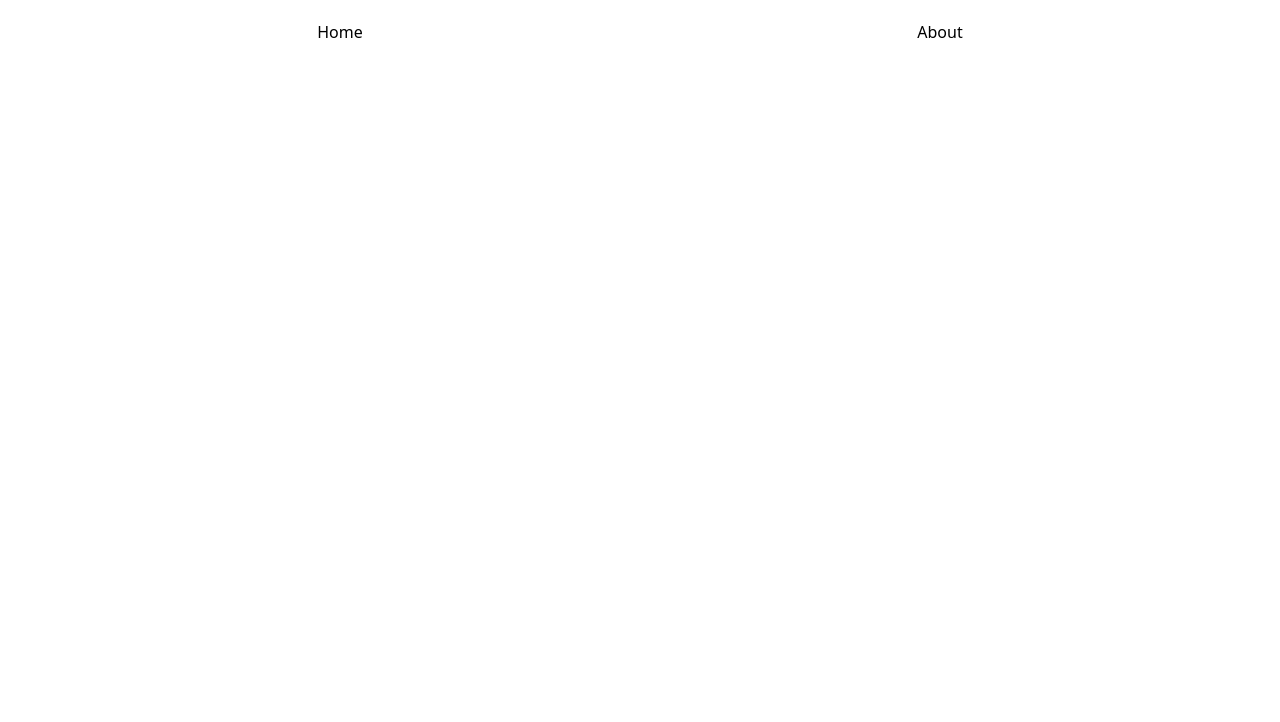
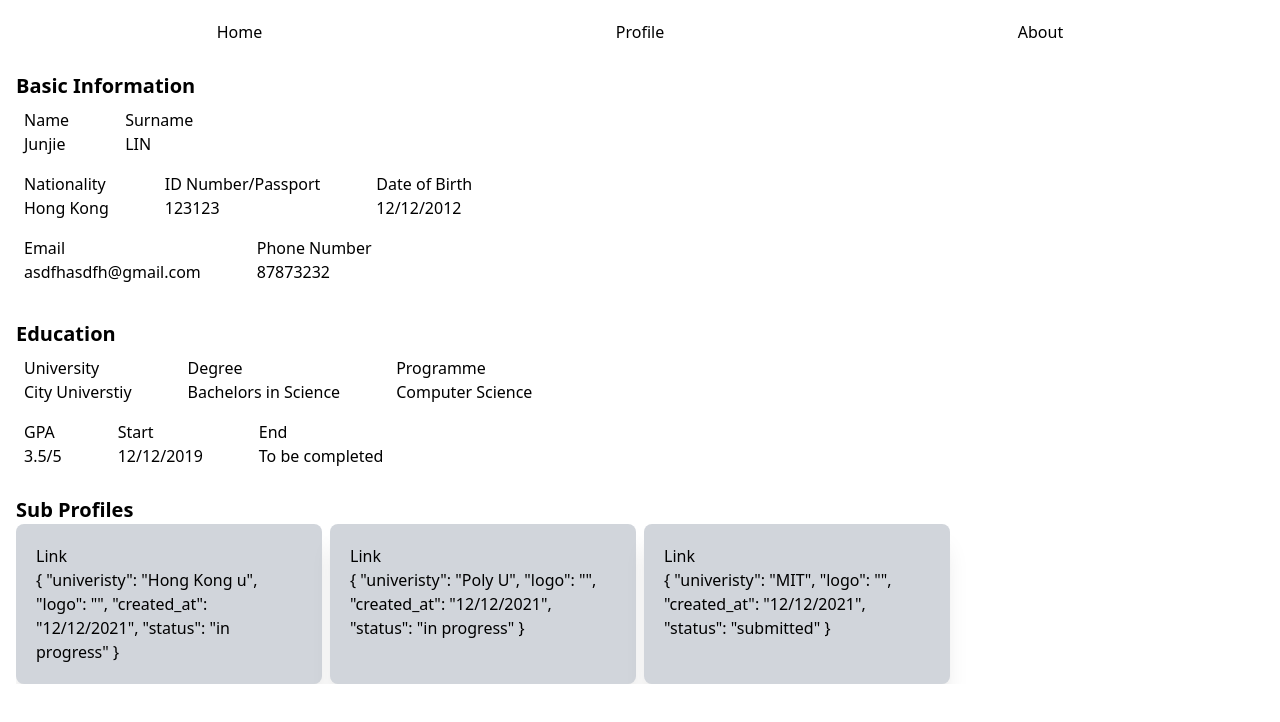
Before and after one commit to ModieJun/uni, a Vue app: page /profile in a window 1280 px wide. Shown: the top 722 px of the page. Built offline with nearby package versions, Linux system fonts and the light colour scheme.

Commit message:
implement profile and subprofile skeletons

```diff
--- a/src/App.vue
+++ b/src/App.vue
@@ -1,14 +1,14 @@
 <template>
   <div id="app">
     <Nav />
-    <div class="container mx-auto p-5 md:p-10 ">
+    <div class="container mx-auto  w-full">
       <router-view />
     </div>
   </div>
 </template>
 
 <script>
-import Nav from "@/components/Nav";
+import Nav from "./components/Nav";
 export default {
   name: "App",
   components: {
--- a/src/assets/styles/main.css
+++ b/src/assets/styles/main.css
@@ -22,6 +22,22 @@
   * @import "components/buttons";
   * @import "components/forms";
   */
+  .section-heading-xl{
+    @apply text-xl font-bold;
+  };
+  .section-heading-xl-italics{
+    @apply section-heading-xl italic;
+  };
+
+  .section-heading-2xl{
+    @apply text-2xl font-bold;
+  };
+  .section-heading-2xl-italics{
+    @apply section-heading-2xl italic;
+  };
+
+
+
 
  /**
   * This injects all of Tailwind's utility classes, generated based on your
@@ -32,6 +48,10 @@
   * @import "tailwindcss/utilities";
   */
  @tailwind utilities;
+
+ .profile-entry{
+   @apply flex flex-row flex-wrap py-2 sm:space-y-0 space-x-5 md:space-x-10
+ };
 
  /**
   * Here you would add any custom utilities you need that don't come out of the
--- a/src/components/Nav.vue
+++ b/src/components/Nav.vue
@@ -3,6 +3,7 @@
         <nav class="w-full h-16 ">
                 <div class="container mx-auto h-full p-2 md:px-10 justify-around flex flex-row items-center">
                         <router-link to="/">Home</router-link>
+                        <router-link to="/profile">Profile</router-link>
                         <router-link to="/about">About</router-link>
                 </div>
         </nav>
--- a/src/router/index.js
+++ b/src/router/index.js
@@ -1,6 +1,8 @@
 import Vue from 'vue'
 import VueRouter from 'vue-router'
 import Home from '../views/Home.vue'
+import Profile from '../views/Profile'
+import Subprofile from '../views/Subprofile'
 
 Vue.use(VueRouter)
 
@@ -17,6 +19,16 @@ const routes = [
     // this generates a separate chunk (about.[hash].js) for this route
     // which is lazy-loaded when the route is visited.
     component: () => import(/* webpackChunkName: "about" */ '../views/About.vue')
+  },
+  {
+    path:'/profile',
+    name:"Profile",
+    component:Profile
+  },
+  {
+    path:'/subprofile/:id',
+    name:"Subprofile",
+    component:Subprofile
   }
 ]
 
--- /dev/null
+++ b/src/views/Profile.vue
@@ -0,0 +1,131 @@
+<template>
+  <div class="flex flex-col overflow-hidden space-y-5">
+    <section id="mainInfo" class="flex flex-col my-2">
+      <h2 class="section-heading-xl">Basic Information</h2>
+      <div class="profile-entry">
+        <div class="px-2">
+          <h2>Name</h2>
+          <p>{{ this.profiledata.main.name }}</p>
+        </div>
+        <div class="px-2">
+          <h2>Surname</h2>
+          <p>{{ this.profiledata.main.surname }}</p>
+        </div>
+      </div>
+      <div class="profile-entry">
+        <div class="px-2">
+          <h2>Nationality</h2>
+          <p>{{ this.profiledata.main.nationality }}</p>
+        </div>
+        <div class="px-2">
+          <h2>ID Number/Passport</h2>
+          <p>{{ this.profiledata.main.id }}</p>
+        </div>
+        <div class="px-2">
+          <h2>Date of Birth</h2>
+          <p>{{ this.profiledata.main.dateOfBirth }}</p>
+        </div>
+      </div>
+
+      <!-- Contact Information -->
+      <div class="profile-entry">
+        <div class="px-2">
+          <h2>Email</h2>
+          <p>{{ this.profiledata.main.email }}</p>
+        </div>
+        <div class="px-2">
+          <h2>Phone Number</h2>
+          <p>{{ this.profiledata.main.phoneNumber }}</p>
+        </div>
+      </div>
+    </section>
+
+    <section class="flex flex-col my-2">
+      <h2 class="section-heading-xl">Education</h2>
+      <div
+        v-for="education in profiledata.education"
+        :key="education.university"
+      >
+        <div class="profile-entry">
+          <div class="px-2">
+            <h2>University</h2>
+            <p>{{ education.university }}</p>
+          </div>
+          <div class="px-2">
+            <h2>Degree</h2>
+            <p>{{ education.degree }}</p>
+          </div>
+          <div class="px-2">
+            <h2>Programme</h2>
+            <p>{{ education.programme }}</p>
+          </div>
+        </div>
+        <div class="profile-entry">
+           <div class="px-2">
+            <h2>GPA</h2>
+            <p>{{ education.gpa }}</p>
+          </div>
+           <div class="px-2">
+            <h2>Start</h2>
+            <p>{{ education.start}}</p>
+          </div>
+           <div class="px-2">
+            <h2>End</h2>
+            <p>{{ education.end !=="" ?education.end : "To be completed" }}</p>
+          </div>
+        </div>
+      </div>
+    </section>
+
+    <!-- Subprofile components  -->
+    <section class="w-full flex flex-col my-5">
+        <h2 class="section-heading-xl">Sub Profiles</h2>
+        <div class="grid grid-cols-2 gap-4 md:grid-cols-4 md:gap-2">
+            <div class="p-5 shadow-xl rounded-lg bg-gray-300" v-for="(subprofile,index) in profiledata.subprofiles" :key="subprofile.univeristy+subprofile.created_at">
+              <router-link :to="'subprofile/'+index">Link</router-link>
+                <p>{{subprofile}}</p>
+            </div>
+        </div>
+    </section>
+  </div>
+</template>
+
+<script>
+export default {
+  name: "Profile",
+  data: function () {
+    return {
+      profiledata: {
+        main: {
+          name: "Junjie",
+          surname: "LIN",
+          id: "123123",
+          nationality: "Hong Kong",
+          dateOfBirth: "12/12/2012",
+          phoneNumber: "87873232",
+          email: "asdfhasdfh@gmail.com",
+        },
+        education: [
+          {
+            university: "City Universtiy",
+            degree: "Bachelors in Science",
+            programme:"Computer Science",
+            start: "12/12/2019",
+            end: "",
+            country: "Hong Kong",
+            gpa: "3.5/5",
+          },
+        ],
+        subprofiles:[
+            {univeristy:"Hong Kong u",logo:"",created_at:"12/12/2021",status:"in progress"},
+            {univeristy:"Poly U",logo:"",created_at:"12/12/2021",status:"in progress"},
+            {univeristy:"MIT",logo:"",created_at:"12/12/2021",status:"submitted"}
+        ]
+      },
+    };
+  },
+};
+</script>
+
+<style>
+</style>
--- /dev/null
+++ b/src/views/Subprofile.vue
@@ -0,0 +1,15 @@
+<template>
+    <div class="flex flex-col w-full p-10">
+        <h2>Subprofile:{{this.$route.params}}</h2>
+    </div>
+</template>
+
+<script>
+export default {
+    name:"Subprofile"
+}
+</script>
+
+<style>
+
+</style>
--- a/tailwind.config.js
+++ b/tailwind.config.js
@@ -3,6 +3,9 @@ module.exports = {
   darkMode: false, // or 'media' or 'class'
   theme: {
     extend: {
+      container:{
+        padding:"1.00rem",
+      }
     },
   },
   variants: {
```
Also changed, not shown: src/assets/logo.png (deleted).
